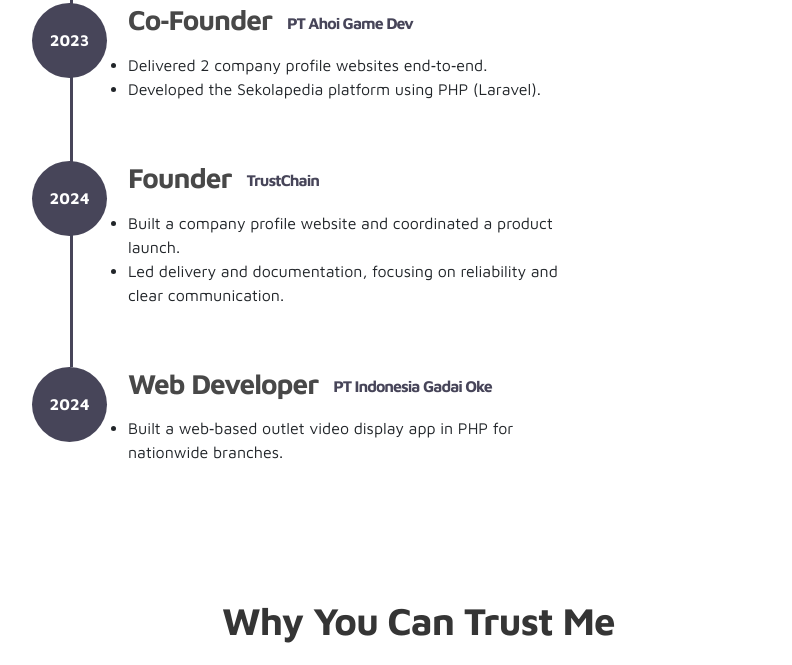
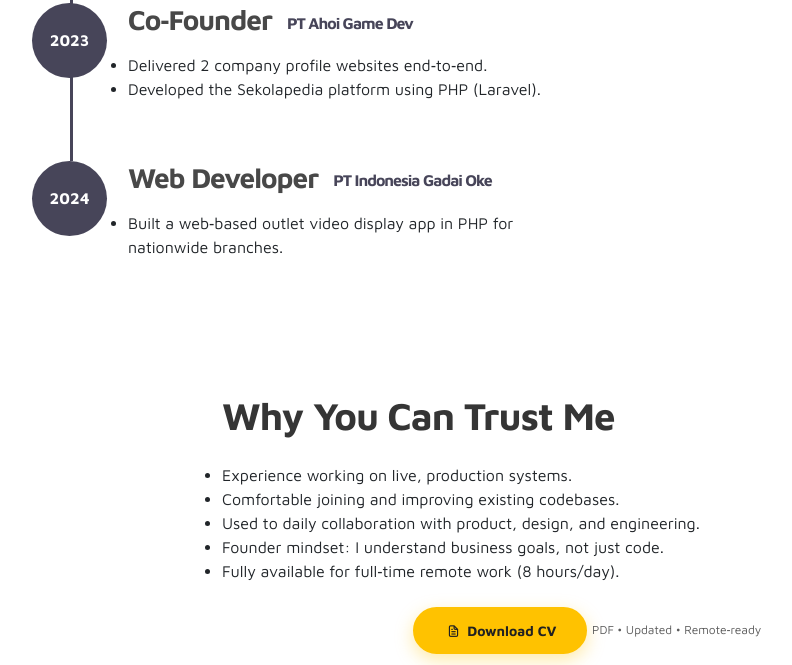
Before and after one commit to zakariasantoso/zakariasantoso.github.io, a plain HTML site: page index.html in a window 1280 px wide. Shown: the part 2565-3230 px from the top of the page, without its empty margins (53-845 px from the left). Drawn offline with Linux system fonts and the light colour scheme.

Commit message:
Remove commented-out Web3 timeline section to enhance clarity and focus on Laravel expertise

```diff
--- a/index.html
+++ b/index.html
@@ -272,12 +272,11 @@
                                 </p>
                             </div>
                         </div>
-                        <div class="timeline-wrapper">
+                        <!-- <div class="timeline-wrapper">
                             <div class="timeline-yr">
                                 <span>2024</span>
                             </div>
                             <div class="timeline-info">
-                                <!-- De‑emphasize Web3; align with Laravel positioning -->
                                 <h3>Founder<small>TrustChain</small></h3>
                                 <p>
                                   <ul class="list-circle">
@@ -290,7 +289,7 @@
                                   </ul>
                                 </p>
                             </div>
-                        </div>
+                        </div> -->
                         <div class="timeline-wrapper">
                             <div class="timeline-yr">
                                 <span>2024</span>
```
